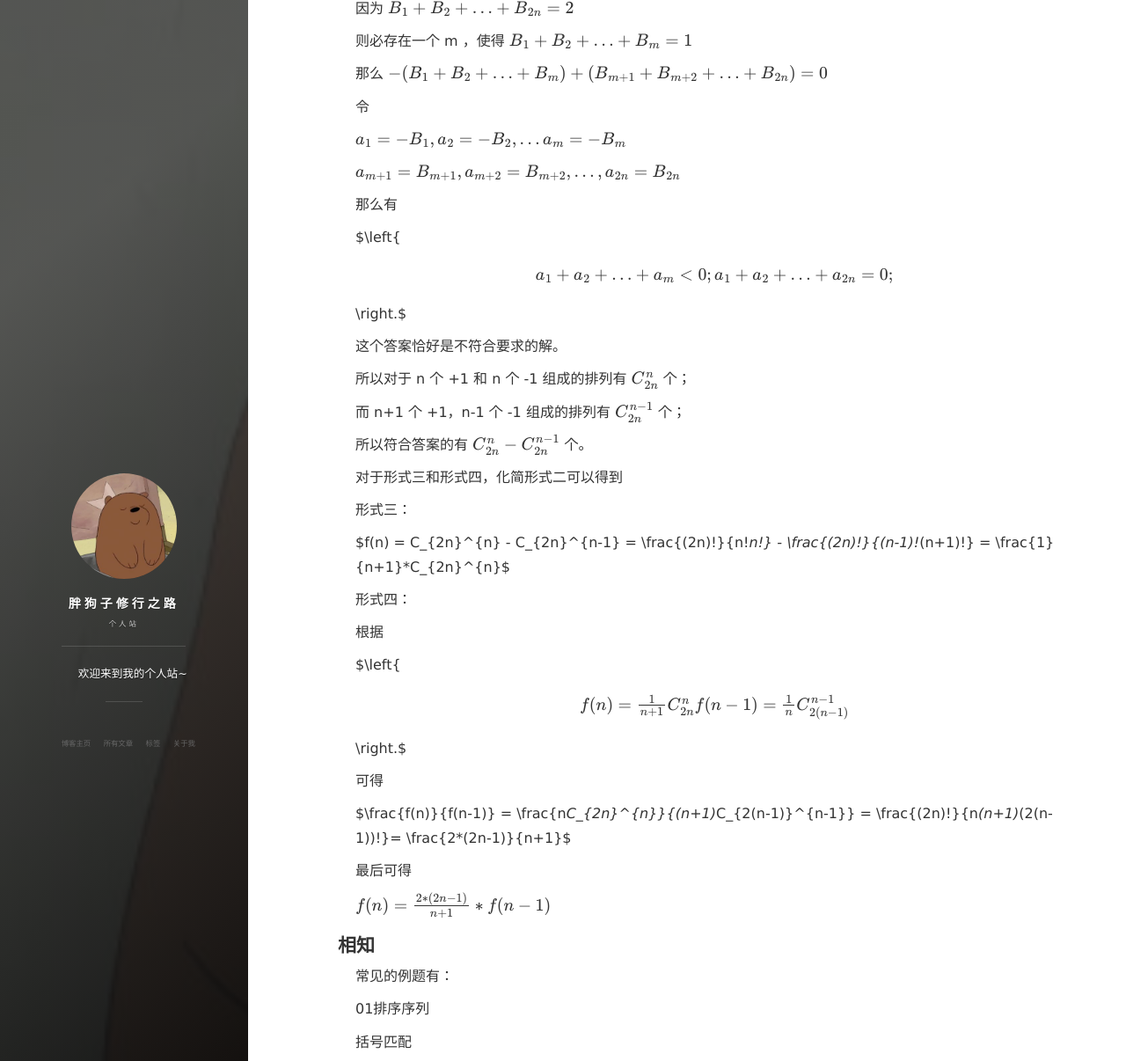
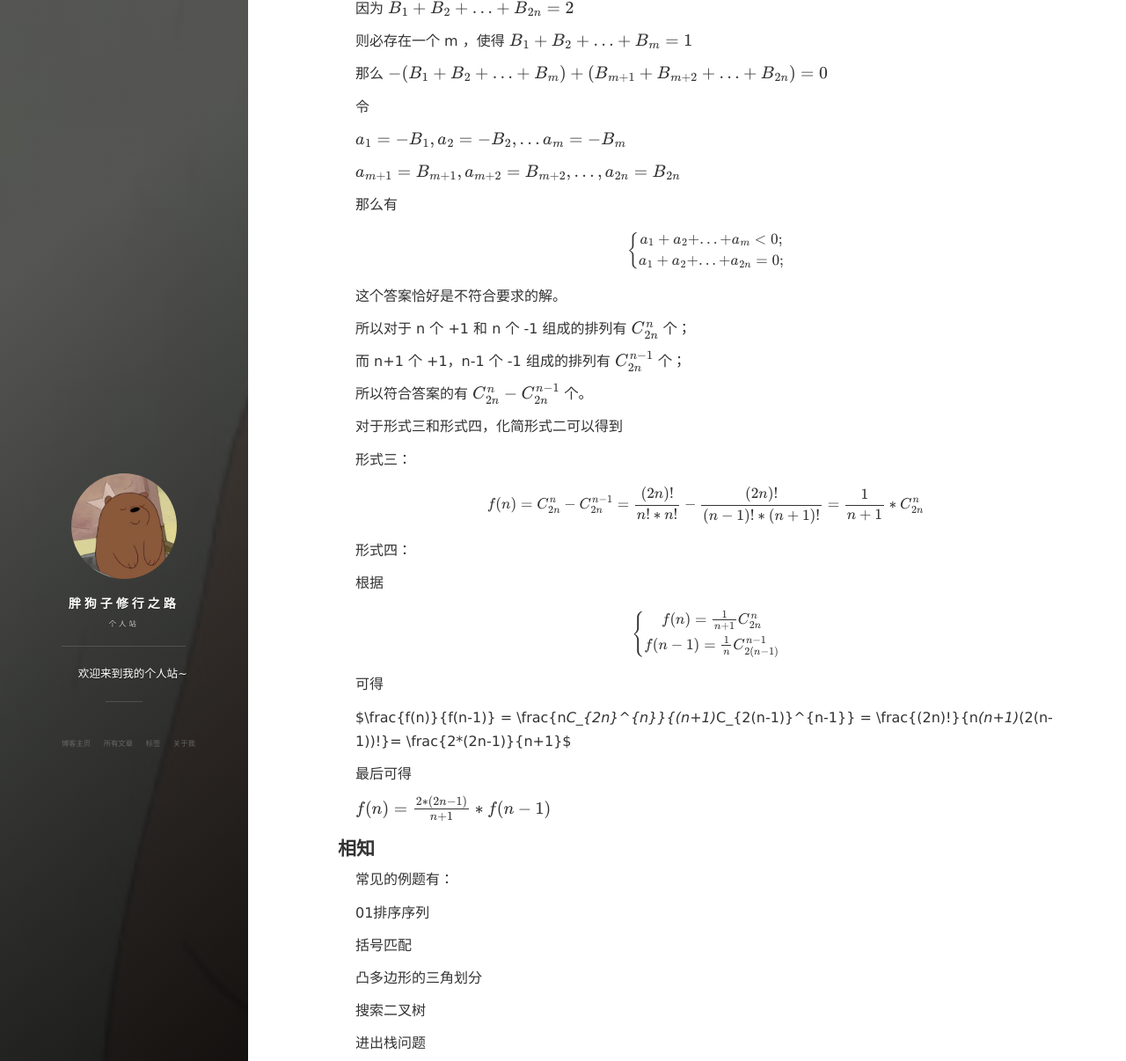
Before and after one commit to zhanglinhahaha/zhanglinhahaha.github.io, a Jekyll site: the page built from _posts/2020-07-21-【算法学习】卡特兰数.md, in a window 1280 px wide and 1400 px high, scrolled down 1120 px, cut to the strip 0-1206 px from the top of the window. Shown: the whole strip at 88% size. Built offline with Jekyll 4.4.1, drawn with Linux system fonts in a browser that asks for light colours; nearby versions of some CDN libraries; formulas are drawn with MathJax 3; comment, search, counter and statistics services are not loaded.

Commit message:
modify format

```diff
--- a/_posts/2020-07-21-【算法学习】卡特兰数.md
+++ b/_posts/2020-07-21-【算法学习】卡特兰数.md
@@ -66,10 +66,12 @@ $a_{m+1} = B_{m+1}, a_{m+2} = B_{m+2}, ..., a_{2n} = B_{2n}$
 
 那么有
 
-$\left\{\begin{matrix}
+$$
+\left\{\begin{matrix}
  a_{1} + a_{2} + ... + a_{m} < 0;\\
  a_{1} + a_{2} + ... + a_{2n} = 0;
-\end{matrix}\right.$
+\end{matrix}\right.
+$$
 
 这个答案恰好是不符合要求的解。
 
@@ -83,16 +85,20 @@ $\left\{\begin{matrix}
 
 形式三：
 
-$f(n) = C_{2n}^{n} - C_{2n}^{n-1} = \frac{(2n)!}{n!*n!} - \frac{(2n)!}{(n-1)!*(n+1)!} = \frac{1}{n+1}*C_{2n}^{n}$
+$$
+f(n) = C_{2n}^{n} - C_{2n}^{n-1} = \frac{(2n)!}{n!*n!} - \frac{(2n)!}{(n-1)!*(n+1)!} = \frac{1}{n+1}*C_{2n}^{n}
+$$
 
 形式四：
 
 根据
 
-$\left\{\begin{matrix}
+$$
+\left\{\begin{matrix}
 f(n) = \frac{1}{n+1}C_{2n}^{n} \\
 f(n-1) = \frac{1}{n}C_{2(n-1)}^{n-1}
-\end{matrix}\right.$
+\end{matrix}\right.
+$$
 
 可得
 
```
